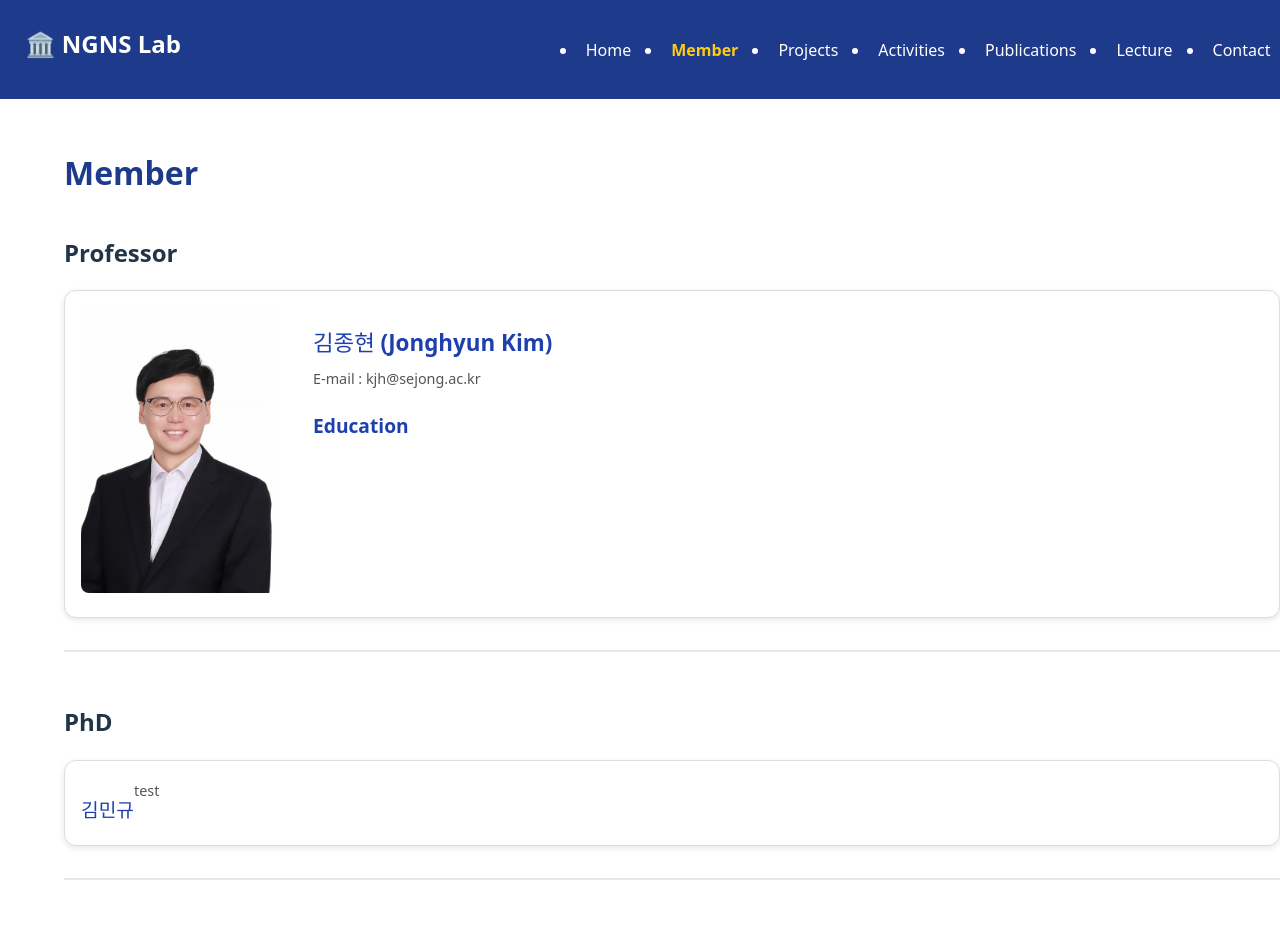
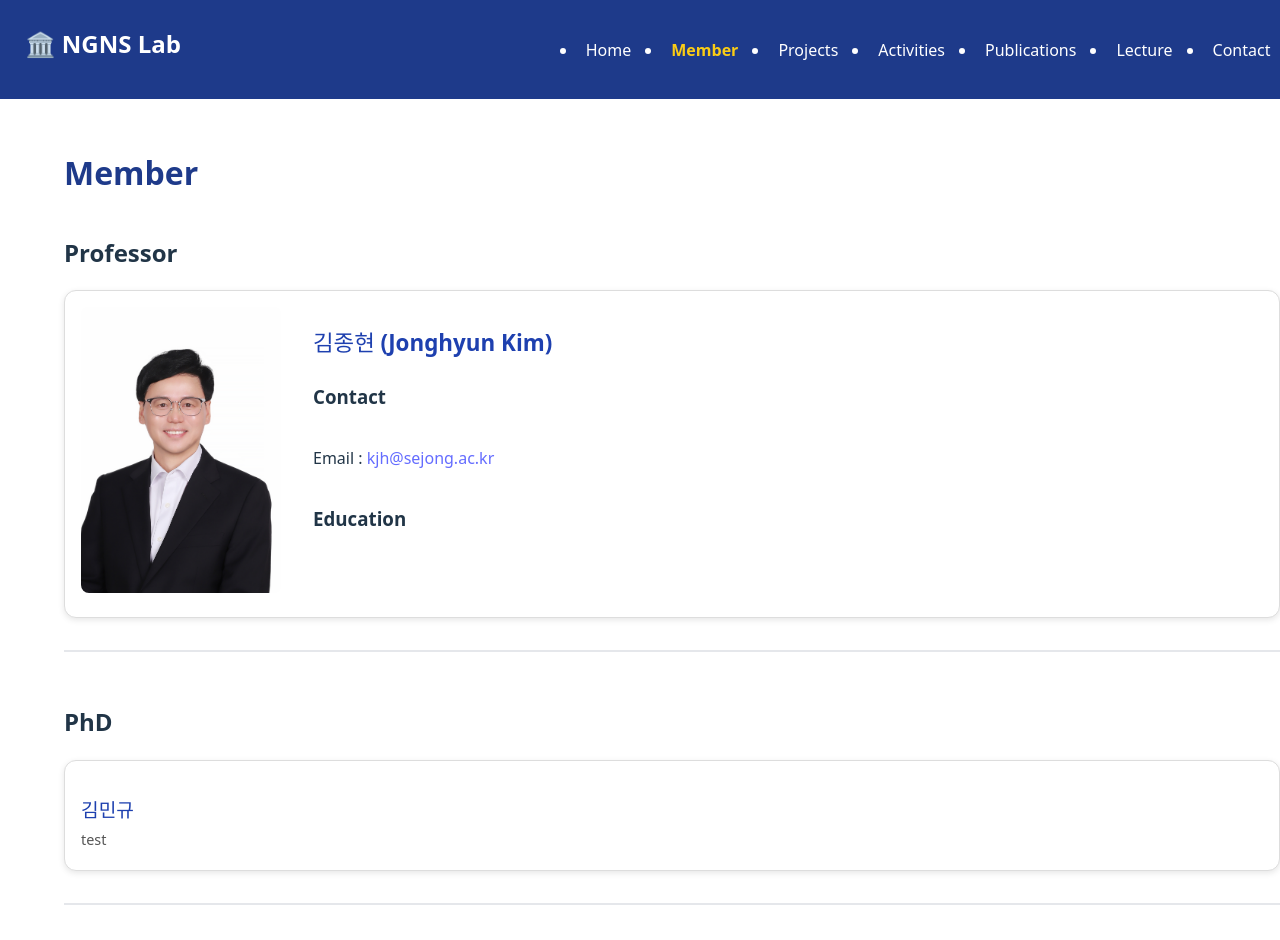
Before and after one commit to ngnslab/ngnslab.github.io, a React (Vite) app: page /member in a window 1280 px wide. Shown: the top 940 px of the page. Built offline with nearby package versions, Linux system fonts and the light colour scheme.

Commit message:
2025/8/4

```diff
--- a/index.html
+++ b/index.html
@@ -2,7 +2,7 @@
 <html lang="en">
   <head>
     <meta charset="UTF-8" />
-    <link rel="icon" type="image/svg+xml" href="/vite.svg" />
+    <link rel="icon" type="image/svg+xml" href="/lab.png" />
     <meta name="viewport" content="width=device-width, initial-scale=1.0" />
     <title>Network Generation Network Security Lab</title>
   </head>
--- a/src/pages/Home.jsx
+++ b/src/pages/Home.jsx
@@ -4,6 +4,7 @@ export default function Home() {
     <div style={{ padding: "2rem" }}>
       <h1>Welcome to NGNS Lab 👋</h1>
       <p>우리 연구실 홈페이지에 오신 걸 환영합니다.</p>
+      <img src="/lab.png" alt="NGNS Lab" style={{ width: "50%", height: "auto", borderRadius: "8px" }} />
     </div>
   );
 }
--- a/src/pages/Member.css
+++ b/src/pages/Member.css
@@ -15,13 +15,13 @@
   color: #1e3a8a;
 }
 
-.member-grid {
+.prof-grid {
   display: grid;
   grid-template-columns: repeat(auto-fit, minmax(220px, 1fr));
   gap: 1.5rem;
 }
 
-.member-card {
+.prof-card {
   background-color: white;
   border: 1px solid #ddd;
   border-radius: 12px;
@@ -30,7 +30,7 @@
   display: flex;
 }
 
-.member-card h2 {
+.prof-card h2 {
   font-size: 1.4rem;
   color: #1e40af;
   margin-bottom: 0.3rem;
@@ -46,7 +46,7 @@
   margin-right: 2rem;
 }
 
-.member-info {
+.prof-info {
   display: flex;
   flex-direction: column;
   align-items: left ;
--- a/src/pages/Member.jsx
+++ b/src/pages/Member.jsx
@@ -23,13 +23,16 @@ export default function Member() {
       {/* 지도교수 */}
       <section className="member-section">
         <h2 className="member-role-title">Professor</h2>
-        <div className="member-grid">
-          <div className="member-card">
-            <img src="../../public/prof.jpg" alt="김종현" className="professor-photo" />
-            <div className="member-info">
-              <h2>김종현 (Jonghyun Kim)</h2>
-              <p>E-mail : kjh@sejong.ac.kr</p>
-              <h3>Education</h3>
+        <div className="prof-grid">
+          <div className="prof-card">
+            <img src="/prof.jpg" alt="김종현" className="professor-photo" />
+            <div className="prof-info">
+              <h2 className="prof-name">김종현 (Jonghyun Kim)</h2>
+              <h3 className="prof-contact-title">Contact</h3>
+              <p className="prof-email">
+                Email : <a href="mailto:kjh@sejong.ac.kr" className="member-email-link"> kjh@sejong.ac.kr</a>
+              </p>
+              <h3 className="member-education-title">Education</h3>
 
             </div>
           </div>
```
Also changed, not shown: public/lab.png (added).
